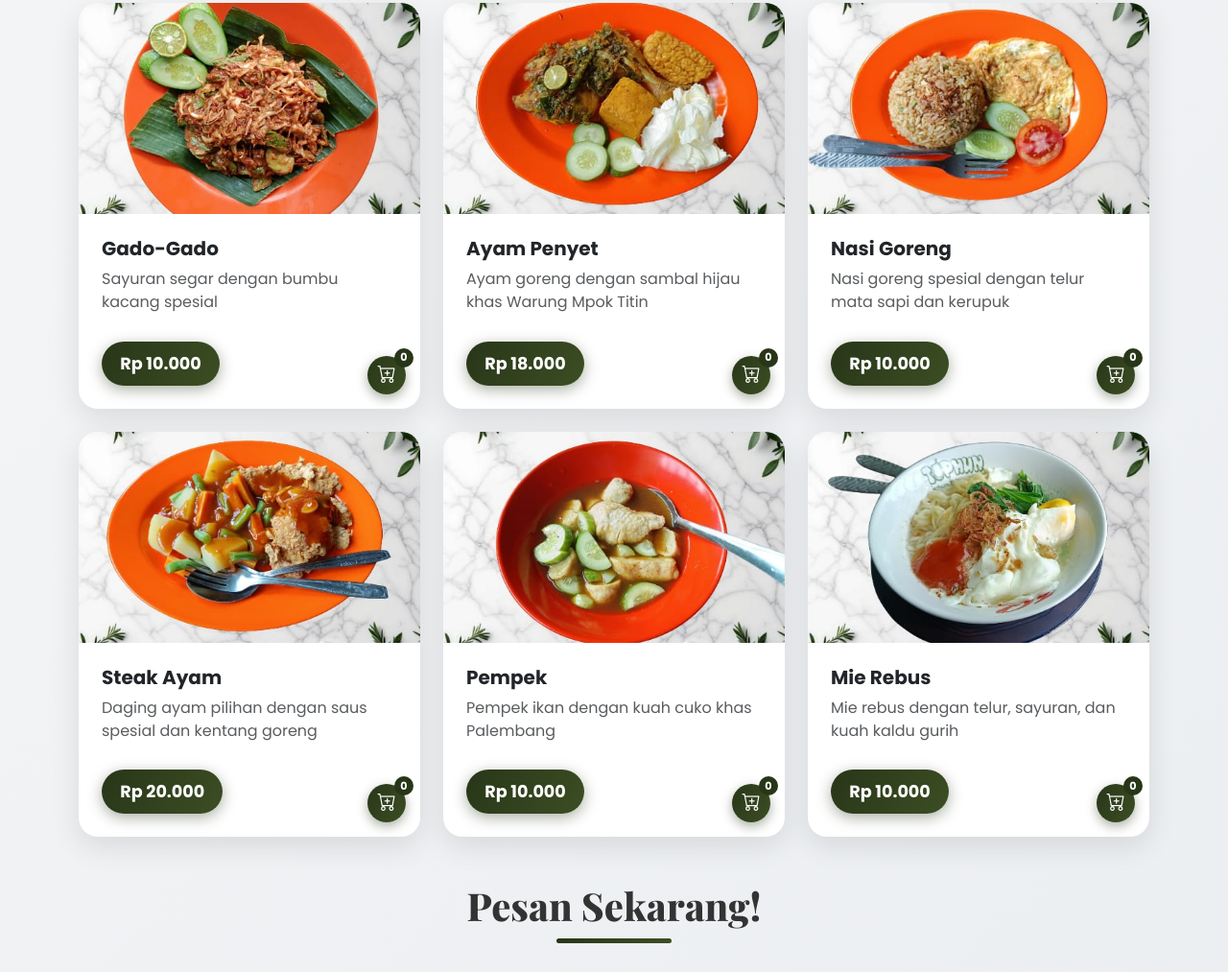
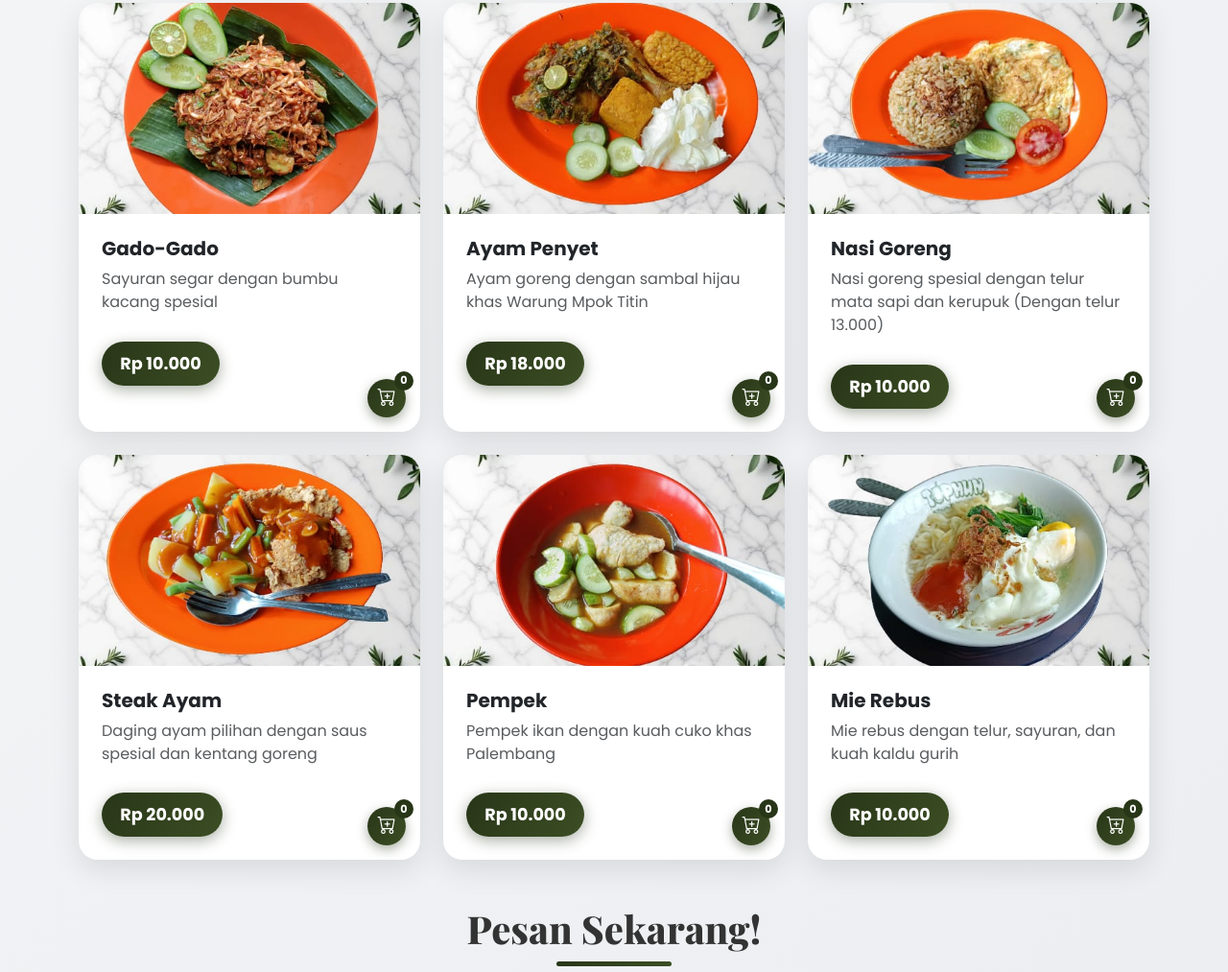
Before and after one commit to Roxxxs/warungmpoktitin, a plain HTML site: page index.html in a window 1280 px wide. Shown: the part 1836-2849 px from the top of the page at 96% size. Drawn offline with nearby package versions, Linux system fonts and the light colour scheme.

```diff
--- a/index.html
+++ b/index.html
@@ -189,7 +189,8 @@
               <div class="p-4">
                 <h5 class="fw-bold">Nasi Goreng</h5>
                 <p class="text-muted">
-                  Nasi goreng spesial dengan telur mata sapi dan kerupuk
+                  Nasi goreng spesial dengan telur mata sapi dan kerupuk (Dengan
+                  telur 13.000)
                 </p>
                 <div class="price-tag">Rp 10.000</div>
               </div>
```
